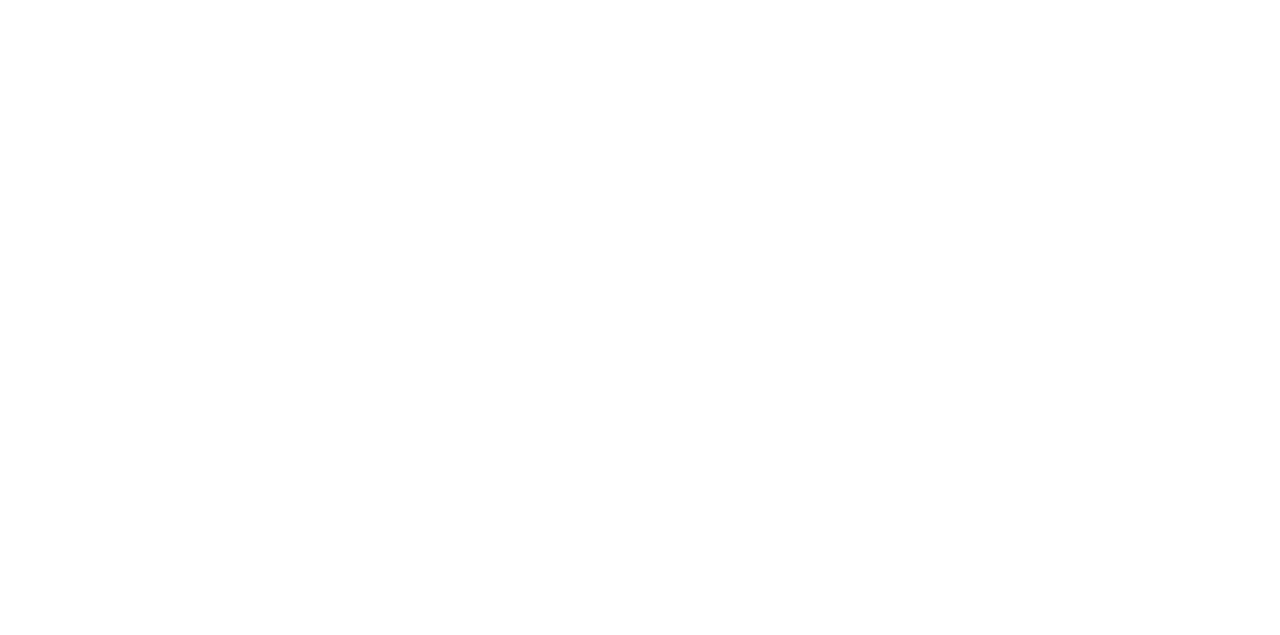
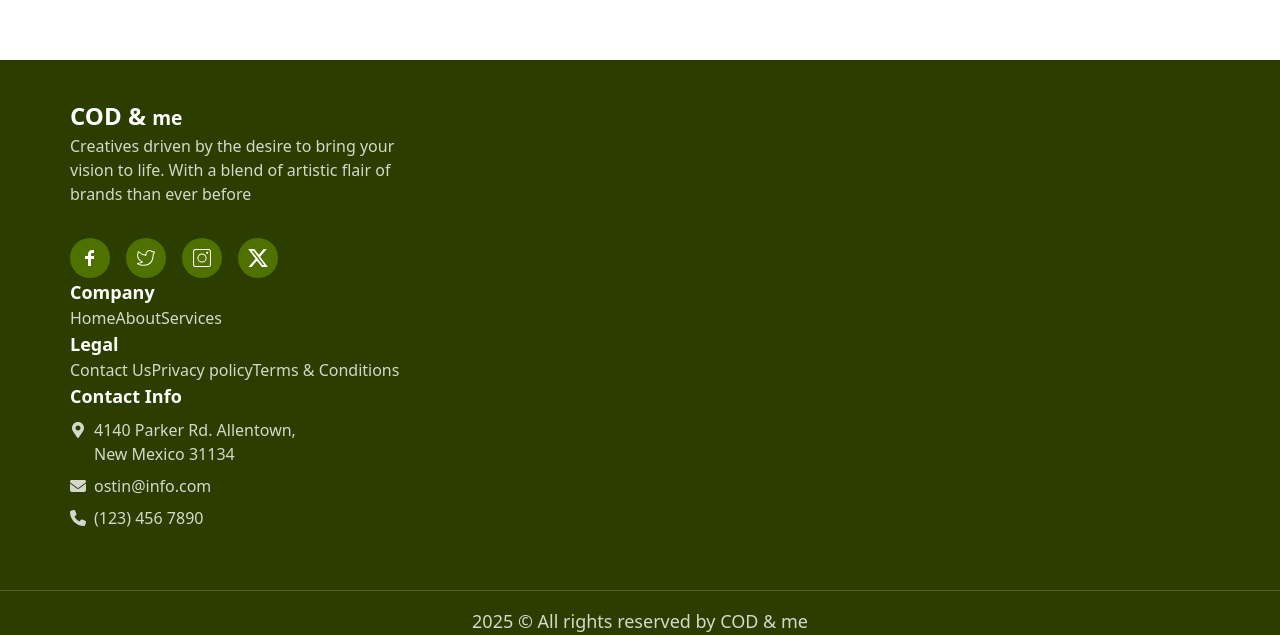
Before and after one commit to zahidulWD/Mental-health-awareness, a React (Vite) app: page / in a window 1280 px wide. Shown: the part 640-1275 px from the top of the page. Before the commit the page ends 800 px from the top, so only its background shows below. Built offline with nearby package versions, Linux system fonts and the light colour scheme.

Commit message:
Footer section complete

```diff
--- a/package.json
+++ b/package.json
@@ -13,6 +13,7 @@
     "@tailwindcss/vite": "^4.1.15",
     "react": "^19.1.1",
     "react-dom": "^19.1.1",
+    "react-icons": "^5.5.0",
     "react-router-dom": "^7.9.4"
   },
   "devDependencies": {
--- a/src/components/Footer.jsx
+++ b/src/components/Footer.jsx
@@ -1,9 +1,111 @@
 import React from "react";
+import { CiFacebook, CiInstagram, CiTwitter } from "react-icons/ci";
+import { FaMapMarkerAlt } from "react-icons/fa";
+import { FaEnvelope, FaPhone, FaXTwitter } from "react-icons/fa6";
+import { RiTwitterXFill } from "react-icons/ri";
+import { TiSocialFacebook, TiSocialTwitterCircular } from "react-icons/ti";
 
 const Footer = () => {
   return (
-    <div className="container-custom">
-      <h1>Footer area</h1>
+    <div className=" bg-[#2B3E00] mt-80">
+      <footer className="footer sm:footer-horizontal text-white p-10 container-custom mb-5">
+        <aside>
+          <h2 className="font-bold text-2xl">
+            COD & <small>me</small>
+          </h2>
+          <p className="text-[#FFFFFF]/80">
+            Creatives driven by the desire to bring your <br /> vision to life.
+            With a blend of artistic flair of <br /> brands than ever before
+          </p>
+          {/* socail icons with react icon */}
+          <div className="flex justify-start gap-4 mt-8 ite items-center">
+            <a
+              href=""
+              className="text-2xl bg-[#4F7100] rounded-full text-[white] p-2"
+            >
+              {" "}
+              <TiSocialFacebook />{" "}
+            </a>
+            <a
+              href=""
+              className="text-2xl bg-[#4F7100] rounded-full text-[white] p-2"
+            >
+              {" "}
+              <CiTwitter />
+            </a>
+            <a
+              href=""
+              className="text-2xl bg-[#4F7100] rounded-full text-[white] p-2"
+            >
+              {" "}
+              <CiInstagram />
+            </a>
+            <a
+              href=""
+              className=" text-2xl bg-[#4F7100] rounded-full text-[white] p-2"
+            >
+              {" "}
+              <RiTwitterXFill />
+            </a>
+          </div>
+        </aside>
+        {/* nav-02 */}
+        <nav>
+          <h6 className="text-lg font-semibold">Company</h6>
+          <a className="link link-hover hover:underline text-[#FFFFFF]/80">
+            Home
+          </a>
+          <a className="link link-hover hover:underline text-[#FFFFFF]/80">
+            About
+          </a>
+          <a className="link link-hover hover:underline text-[#FFFFFF]/80">
+            Services
+          </a>
+        </nav>
+        <nav>
+          <h6 className="text-lg font-semibold">Legal</h6>
+          <a className="link link-hover hover:underline text-[#FFFFFF]/80">
+            Contact Us
+          </a>
+          <a className="link link-hover hover:underline text-[#FFFFFF]/80">
+            Privacy policy
+          </a>
+          <a className="link link-hover hover:underline text-[#FFFFFF]/80">
+            Terms & Conditions
+          </a>
+        </nav>
+        {/* nav-03 */}
+        <nav className="flex flex-col gap-2">
+          <h6 className="text-lg font-semibold">Contact Info</h6>
+
+          <div className="flex items-start gap-2">
+            <FaMapMarkerAlt className="text-white/80 mt-1" />
+            <a className="link link-hover hover:underline text-[#FFFFFF]/80">
+              4140 Parker Rd. Allentown, <br /> New Mexico 31134
+            </a>
+          </div>
+
+          <div className="flex items-center gap-2">
+            <FaEnvelope className="text-white/80" />
+            <a className="link link-hover hover:underline text-[#FFFFFF]/80">
+              ostin@info.com
+            </a>
+          </div>
+
+          <div className="flex items-center gap-2">
+            <FaPhone className="text-white/80" />
+            <a className="link link-hover hover:underline text-[#FFFFFF]/80">
+              (123) 456 7890
+            </a>
+          </div>
+        </nav>
+      </footer>
+      <div className="">
+        <hr className="border-t border-[#fff]/20 mb-4" />
+        <p className="text-center font-normal text-lg text-[#FFFFFFCC]/80">
+          2025 © All rights reserved by COD & me
+        </p>
+      </div>
     </div>
   );
 };
```
Also changed, not shown: 1 other file (tests, documents, lock files or other folders).
